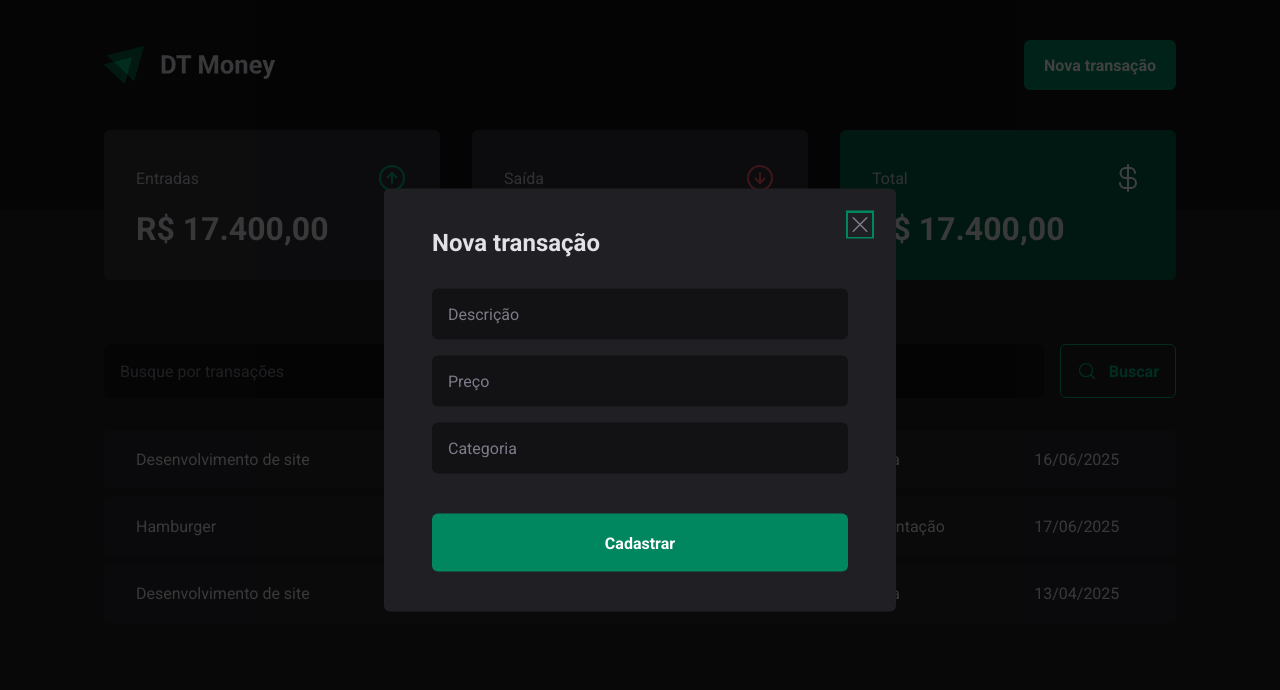
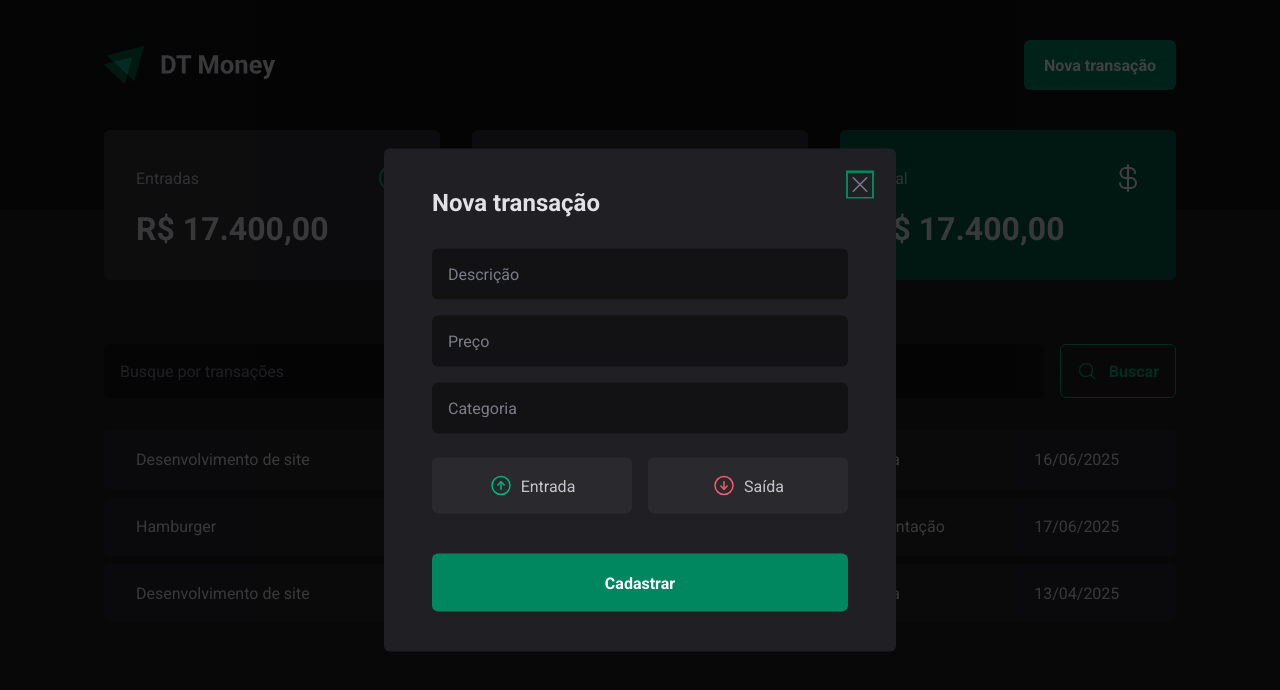
Before and after one commit to salesmiguelz/dt-money-react, a React (Vite) app: page / in a window 1280 px wide. Both pictures are taken after a click on the button "Nova transação". Shown: the top 690 px of the page. Built offline with nearby package versions, Linux system fonts and the light colour scheme.

Commit message:
feat: new transaction modal buttons

```diff
--- a/package.json
+++ b/package.json
@@ -11,6 +11,7 @@
   },
   "dependencies": {
     "@radix-ui/react-dialog": "^1.1.14",
+    "@radix-ui/react-radio-group": "^1.3.7",
     "phosphor-react": "^1.4.1",
     "react": "^19.1.0",
     "react-dom": "^19.1.0",
--- a/src/pages/Transactions/components/NewTransactionModal/index.tsx
+++ b/src/pages/Transactions/components/NewTransactionModal/index.tsx
@@ -1,6 +1,6 @@
 import * as Dialog from '@radix-ui/react-dialog'
-import { CloseButton, Content, Overlay } from './styles'
-import { X } from 'phosphor-react'
+import { CloseButton, Content, Overlay, TransactionType, TransactionTypeButton } from './styles'
+import { ArrowCircleDown, ArrowCircleUp, X } from 'phosphor-react'
 
 export function NewTransactionModal() {
     return (
@@ -18,9 +18,20 @@
                     <input type="number" placeholder='Preço' required />
                     <input type="text" placeholder='Categoria' required />
 
+                    <TransactionType>
+                        <TransactionTypeButton variant='income' value='income' >
+                            <ArrowCircleUp size={24} />
+                            Entrada
+                        </TransactionTypeButton>
+
+                        <TransactionTypeButton variant='outcome' value='outcome'>
+                            <ArrowCircleDown size={24} />
+                            Saída
+                        </TransactionTypeButton>
+                    </TransactionType>
+
                     <button type="submit">Cadastrar</button>
                 </form>
-
             </Content>
 
         </Dialog.Portal>
--- a/src/pages/Transactions/components/NewTransactionModal/styles.ts
+++ b/src/pages/Transactions/components/NewTransactionModal/styles.ts
@@ -1,5 +1,10 @@
 import styled from "styled-components";
 import * as Dialog from '@radix-ui/react-dialog'
+import * as RadioGroup from '@radix-ui/react-radio-group'
+
+interface TransactionTypeButtonProps {
+    variant: 'income' | 'outcome'
+}
 
 export const Overlay = styled(Dialog.Overlay)`
     position: fixed;
@@ -66,5 +71,43 @@
     right: 1.5rem;
     line-height: 0;
     cursor: pointer;
-    color: ${props => props.theme['gray-500']}
+    color: ${props => props.theme['gray-500']};
 `
+
+export const TransactionType = styled(RadioGroup.Root)`
+    display: grid;
+    grid-template-columns: repeat(2, 1fr);
+    gap: 1rem;
+    margin-top: 0.5rem;
+`
+
+export const TransactionTypeButton = styled(RadioGroup.Item) <TransactionTypeButtonProps>`
+    background-color: ${props => props.theme['gray-700']};
+    padding: 1rem;
+    display: flex;
+    align-items: center;
+    justify-content: center;
+    gap: 0.5rem;
+    border-radius: 6px;
+    cursor: pointer;
+    border: 0;
+    color: ${props => props.theme['gray-300']};
+    transition: background-color 0.2s;
+
+    svg {
+        color: ${props => props.variant === 'income' ? props.theme['green-300'] : props.theme['red-300']}
+    }
+    &[data-state='unchecked']{
+        &:hover{
+            background-color: ${props => props.theme['gray-600']}
+        }
+    }
+    &[data-state='checked']{
+        color: ${props => props.theme.white};
+        background-color: ${props => props.variant === 'income' ? props.theme['green-500'] : props.theme['red-500']};
+
+        svg{
+            color: ${props => props.theme.white}
+        }
+    }
+`
```
Also changed, not shown: 1 other file (tests, documents, lock files or other folders).
